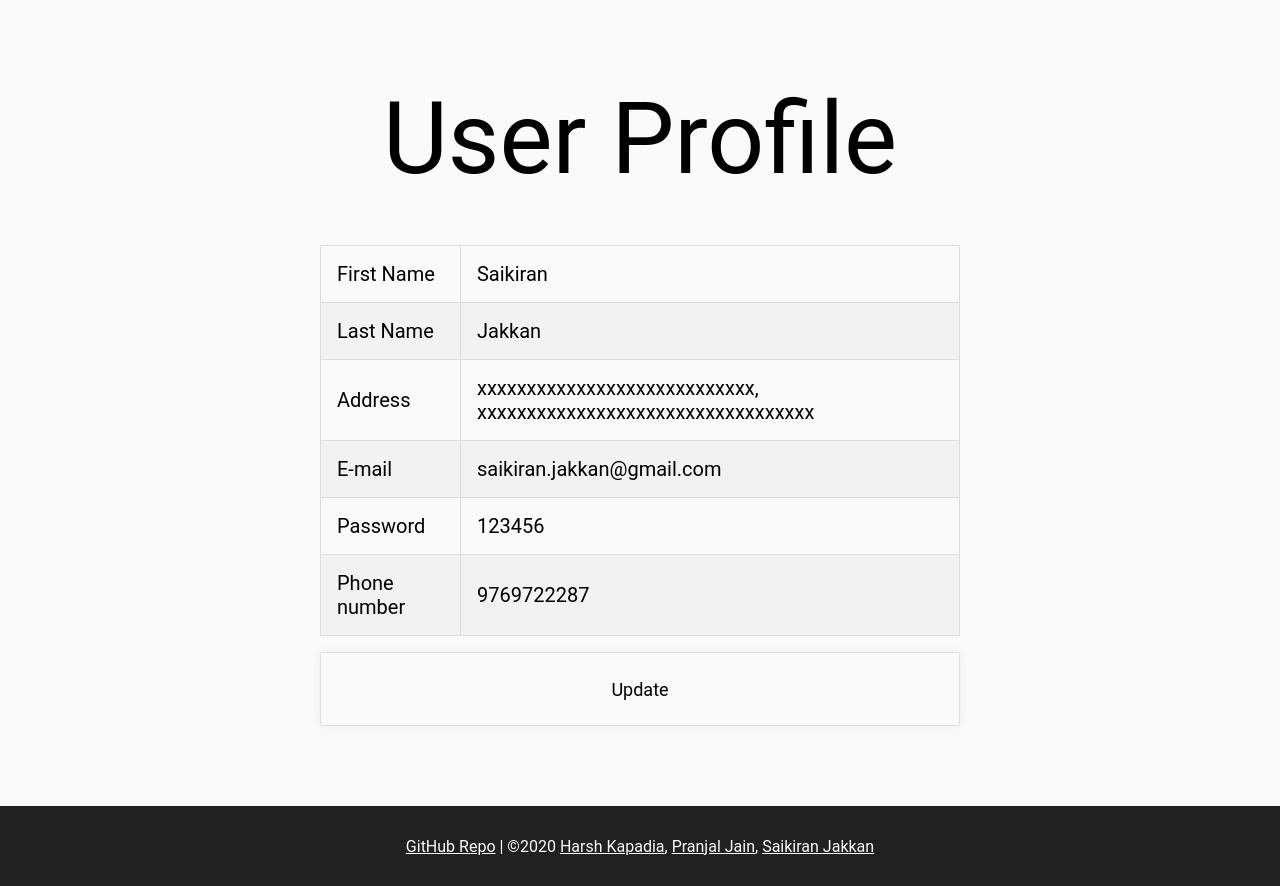
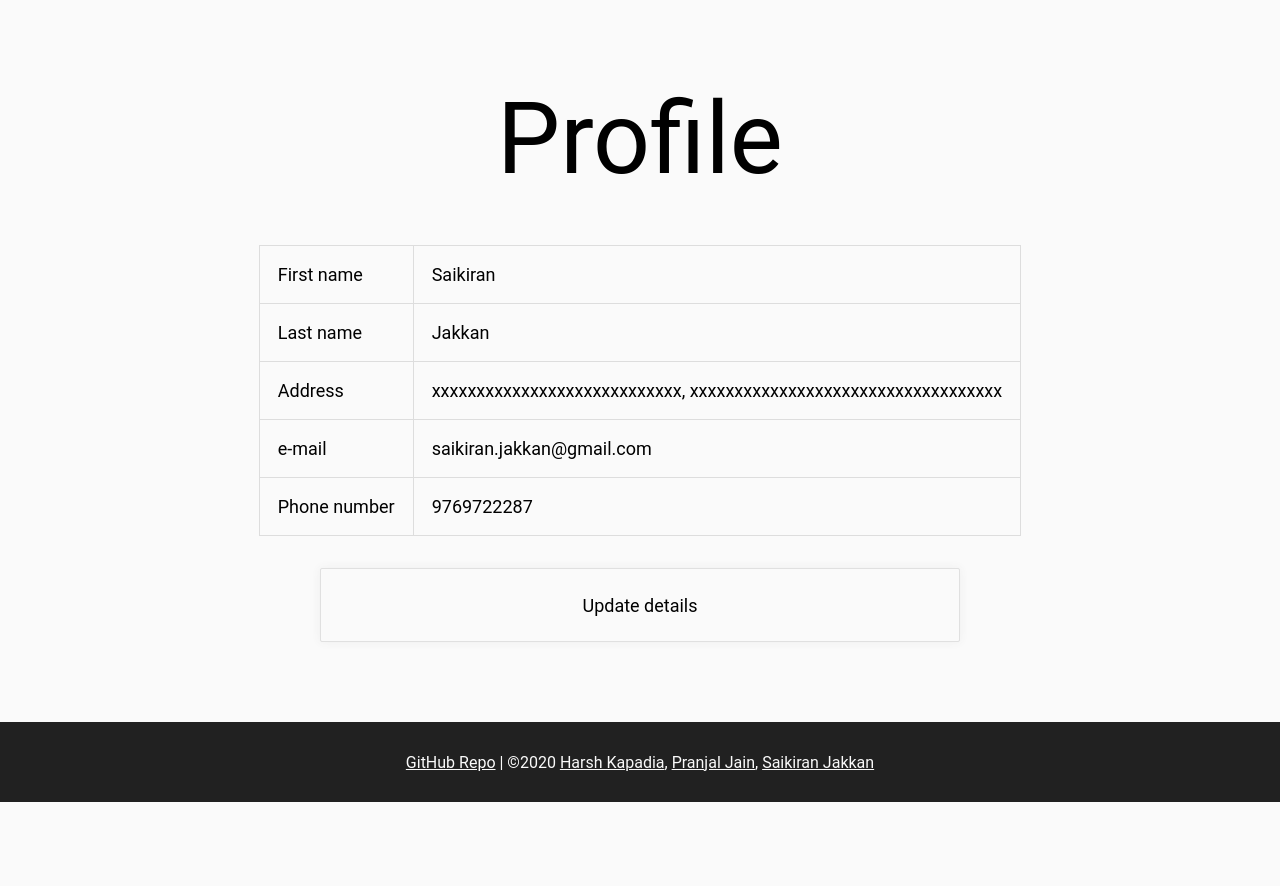
Before and after one commit to HarshKapadia2/hps-gems, a PHP site: page /client/html/profile.html in a window 1280 px wide. Shown: the part 80-966 px from the top of the page. After the commit the page ends 882 px from the top, so only its background shows below. Run offline with PHP 8.4, Linux system fonts and the light colour scheme.

Commit message:
:shirt: refactor: Refactor profile page

```diff
--- a/client/css/profile.css
+++ b/client/css/profile.css
@@ -1,35 +1,44 @@
+#overflow-div
+{
+	display: flex;
+	justify-content: center;
+	overflow: auto;
+	width: 90vw;
+	margin: auto;
+}
+
 table {
 	border: 1px solid #e0e0e0;
 	border-radius: 2px;
-	margin: 1em 0;
+	border-collapse: collapse;
+	margin: 1em 1em 2em 1em;
 }
 
-#details {
-    border-collapse: collapse;
-    width: 50%;
+td {
+    font-size: 18px;
+    border: 1px solid #ddd;
+    padding: 1em;
 }
 
-#details td, #details th {
-    font-size: 20px;
-    border: 1px solid #ddd;
-    padding: 0.8em;
+/* ====================================== MEDIA QUERY ======================================== */
+
+@media screen and (max-width: 650px)
+{
+	table
+	{
+		margin-left: 10em;
+	}
 }
 
-#details tr:nth-child(even){background-color: #f2f2f2;}
+@media screen and (max-width: 360px)
+{
+	table
+	{
+		margin-left: 5em;
+	}
 
-#details tr:hover {background-color: #ddd;}
-
-#details th {
-    padding-top: 1em;
-    padding-bottom: 1em;
-    text-align: left;
-    color: white;
+	td
+	{
+		font-size: 13px;
+	}
 }
-
-@media only screen and (max-width: 660px) {
-    #details td, #details th {
-        font-size: 13px;
-        border: 1px solid #ddd;
-        padding: 0.6em;
-    }
-}
--- a/client/html/profile.html
+++ b/client/html/profile.html
@@ -8,8 +8,8 @@
 		<link rel="stylesheet" href="../css/header.css">
 		<link rel="stylesheet" href="../css/login-signup.css">
 		<link rel="stylesheet" href="../css/form.css">
+        <link rel="stylesheet" href="../css/profile.css">
         <link rel="stylesheet" href="../css/footer.css">
-        <link rel="stylesheet" href="../css/profile.css">
 
 		<link rel="shortcut icon" href="https://firebasestorage.googleapis.com/v0/b/hps-gems.appspot.com/o/logo%2Ffavicon.ico?alt=media&token=01ea51aa-eb17-419c-9cb0-fbb7149d09e5" type="image/x-icon">
 
@@ -31,34 +31,31 @@
 		</header>
 
 		<main>
-			<div id="main-title">User Profile</div>
+			<div id="main-title">Profile</div>
+
 			<noscript class="error-style">You need to enable JavaScript to run this web app.</noscript>
 			<div id="errors" class="error-style"></div>
 
-            <table id="details">
+			<div id="overflow-div">
+				<table>
 					<tr>
-                    <td>First Name</td>
+						<td>First name</td>
 						<td>Saikiran</td>
 					</tr>
 
 					<tr>
-                    <td>Last Name</td>
+						<td>Last name</td>
 						<td>Jakkan</td>
 					</tr>
 
 					<tr>
 						<td>Address</td>
-                    <td>xxxxxxxxxxxxxxxxxxxxxxxxxxxx, xxxxxxxxxxxxxxxxxxxxxxxxxxxxxxxxxx</td>
+						<td>xxxxxxxxxxxxxxxxxxxxxxxxxxxx, xxxxxxxxxxxxxxxxxxxxxxxxxxxxxxxxxxx</td>
 					</tr>
 
 					<tr>
-                    <td>E-mail</td>
+						<td>e-mail</td>
 						<td>saikiran.jakkan@gmail.com</td>
-                </tr>
-
-                <tr>
-                    <td>Password</td>
-                    <td>123456</td>
 					</tr>
 
 					<tr>
@@ -66,8 +63,9 @@
 						<td>9769722287</td>
 					</tr>
 				</table>
+			</div>
 
-            <button type="submit">Update</button>
+            <button type="submit">Update details</button>
 		</main>
 
 		<footer>
```
Lines whose indentation alone changed are shown as unchanged.
